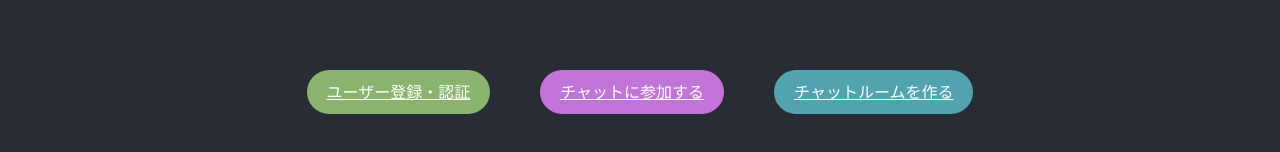
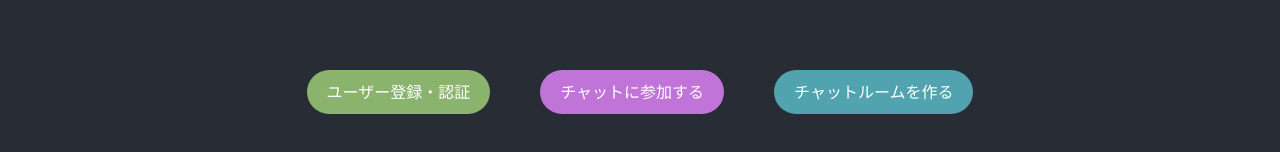
Before and after one commit to nakaryo716/chat-app, a Next.js app: page / in a window 1280 px wide. Shown: the part 638-790 px from the top of the page. Built offline with nearby package versions, Linux system fonts and the light colour scheme; no server answers.

Commit message:
[fix]リンクのアンダーラインを非表示化

```diff
--- a/src/styles/root.module.css
+++ b/src/styles/root.module.css
@@ -54,6 +54,7 @@
     border: none;
     cursor: pointer;
     transition: background-color 0.3s ease;
+    text-decoration: none;
 }
 
 .customButton1:hover {
@@ -75,6 +76,7 @@
     border: none;
     cursor: pointer;
     transition: background-color 0.3s ease;
+    text-decoration: none;
 }
 
 .customButton2:hover {
@@ -95,6 +97,7 @@
     border: none;
     cursor: pointer;
     transition: background-color 0.3s ease;
+    text-decoration: none;
 }
 
 .customButton3:hover {
```
